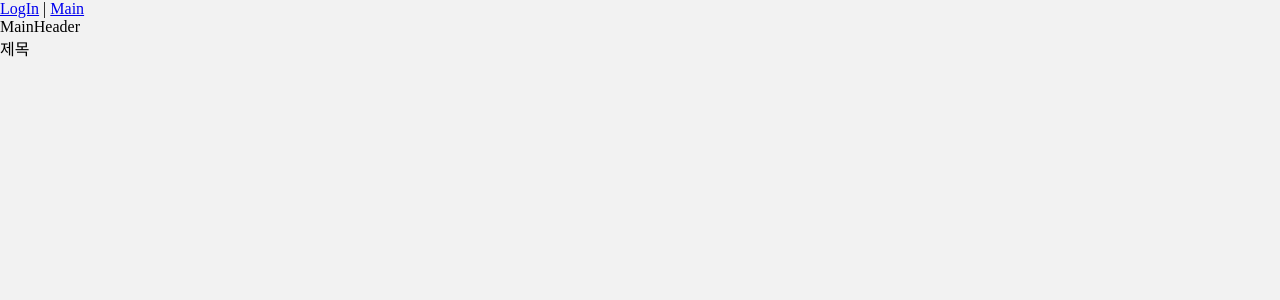
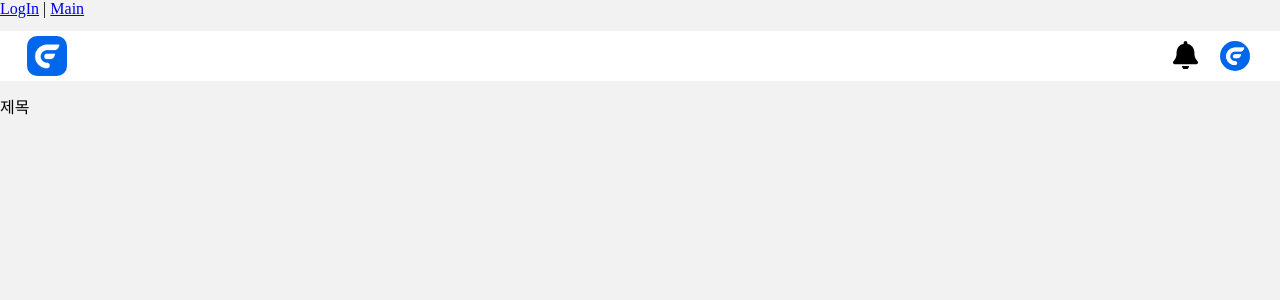
Before and after one commit to Flitto-Toyproject/toy_front_team2_front, a Vue app: page /test4 in a window 1280 px wide. Shown: the top 300 px of the page. Built offline with nearby package versions, Linux system fonts and the light colour scheme.

Commit message:
feat: Header 퍼블리싱

```diff
--- a/src/components/common/MainHeader.vue
+++ b/src/components/common/MainHeader.vue
@@ -1,7 +1,54 @@
-<template lang="">
-  <div>MainHeader</div>
+<template>
+  <header>
+    <div class="header">
+      <div class="header__logo"></div>
+      <div class="header__alramAndProfile">
+        <div class="header__alarm"></div>
+        <div class="header__profile"></div>
+      </div>
+    </div>
+  </header>
 </template>
 <script>
 export default {};
 </script>
-<style lang=""></style>
+<style lang="scss" scoped>
+header {
+  width: 100%;
+  background: var(--color-white);
+}
+.header {
+  height: 50px;
+  display: flex;
+  justify-content: space-between;
+  align-items: center;
+  background: var(--color-white);
+  margin: 0.813rem 1.875rem 0.813rem 1.688rem;
+
+  &__logo {
+    width: 40px;
+    height: 40px;
+    background: url('@/assets/img_flitto.png') no-repeat;
+    background-size: cover;
+    border-radius: 10px;
+  }
+  &__alramAndProfile {
+    display: flex;
+    background: inherit;
+  }
+  &__alarm {
+    width: 25px;
+    height: 28px;
+    margin-right: 1.375rem;
+    background: url('@/assets/svg/ic_alarm.svg') no-repeat;
+    background-size: cover;
+  }
+  &__profile {
+    width: 30px;
+    height: 30px;
+    background: url('@/assets/img_flitto.png') no-repeat;
+    background-size: cover;
+    border-radius: 50%;
+  }
+}
+</style>
```
